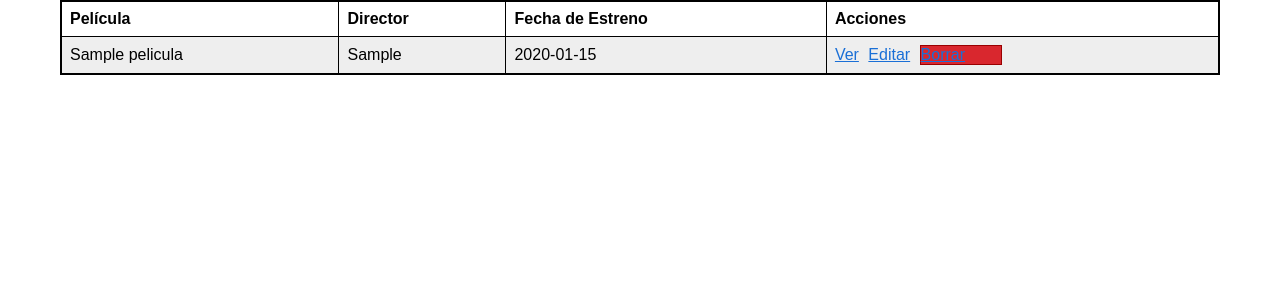
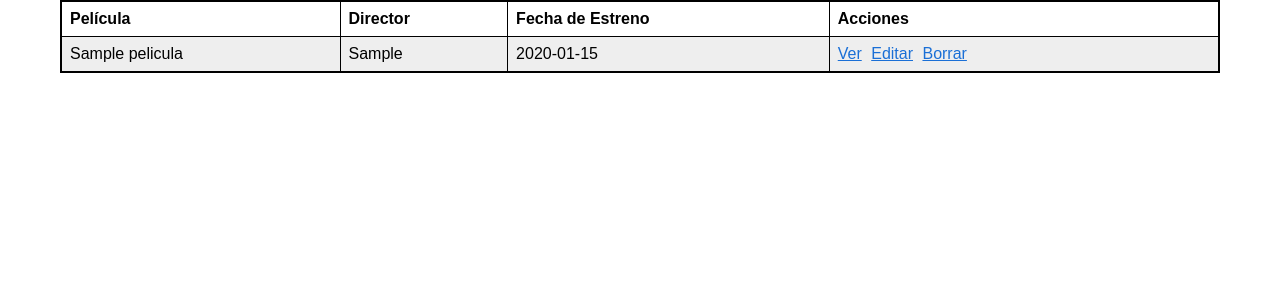
Before and after one commit to yoycerg/Certificaci-n-1, a Flask app: page /cine in a window 1280 px wide. Shown: the part 97-397 px from the top of the page. Run offline with Flask 3, Linux system fonts and the light colour scheme; the visitor is signed in with stand-in values (Sample User, id 1); tables that the repository leaves empty hold one stand-in row (values such as "Sample post").

Commit message:
certificacion

```diff
--- a/certificacion_cinepedia/flask_app/static/css/style.css
+++ b/certificacion_cinepedia/flask_app/static/css/style.css
@@ -10,14 +10,12 @@
     margin: 0 auto;
     width: 1200px;
     justify-content: space-around;
-
 }
 
 .card {
     padding-top: 100px;
     display: flex;
     flex-direction: column;
-
 }
 
 form {
@@ -29,7 +27,6 @@
 input {
     margin: 10px;
     padding: 10px;
-
 }
 
 label {
@@ -54,7 +51,6 @@
 
 .mensajes {
     list-style: none;
-    color: red;
     padding: 20px 60px 0;
 }
 
@@ -168,9 +164,7 @@
 }
 
 button.danger {
-    background: #d9272e;
     color: white;
-    border: 1px solid #900;
     width: 80px;
     cursor: pointer;
 }
```
